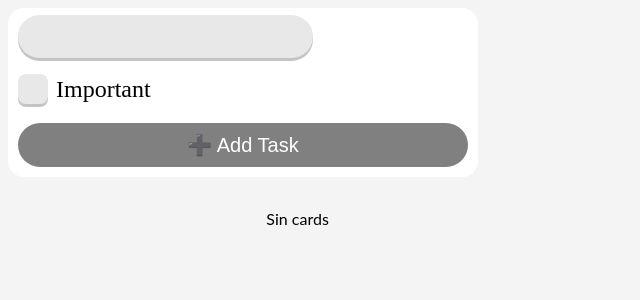
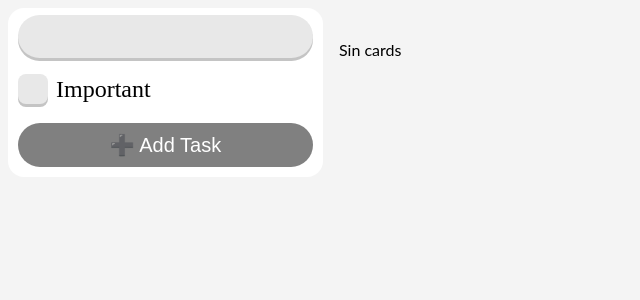
Before and after one commit to mDep07/react-and-react-spring, a React (Create React App) app: page / in a window 1280 px wide. Shown: the top 300 px of the page, without its empty margins (0-640 px from the left). Built offline with nearby package versions, Linux system fonts and the light colour scheme.

Commit message:
2 files modified

```diff
--- a/src/App.js
+++ b/src/App.js
@@ -7,6 +7,28 @@ import { useSpring, animated } from 'react-spring';
 import Db from './Db';
 import Cards from './Cards';
 import Form from './Form';
+
+const size = {
+  xs: '320px',
+  sm: '768px',
+  lg: '1200px',
+};
+export const device = {
+  xs: `(min-width: ${size.xs})`,
+  sm: `(min-width: ${size.sm})`,
+  lg: `(min-width: ${size.lg})`,
+};
+
+const StyledContainer = styled.div`
+  display: flex;
+  flex-direction: column;
+  justifyContent: center;
+  gap: 1rem;
+
+  @media screen and ${device.sm} {
+    flex-direction: row;
+  }
+`;
 
 const StyledParagraph = styled(animated.p)`
   font-size: 45px;
@@ -51,12 +73,12 @@ export default function App() {
   };
 
   return (
-    <div style={{ textAlign: 'center' }}>
+    <StyledContainer>
       <Form handleNewTask={addNewTask} />
       <Cards list={tasks} handleDelete={deleteTask} />
       {/* <ParagraphAnimated placeholder="Ingrese su nombre.">
         {text}
       </ParagraphAnimated> */}
-    </div>
+    </StyledContainer>
   );
 }
--- a/src/Form.js
+++ b/src/Form.js
@@ -35,10 +35,11 @@ const CheckSVG = () => {
 };
 
 const StyledForm = styled(animated.form)`
+  display: block;
   background-color: #fff;
   padding: 10px;
   border-radius: 1rem;
-  max-width: 450px
+  max-width: 450px;
 `;
 
 const StyledFormSection = styled.section`
@@ -176,6 +177,7 @@ export default function Form({ handleNewTask }) {
       const task = { title: text, importance: importanceCheckbox };
       handleNewTask(task);
       changeText('');
+      setImportanceCheckbox(false);
     }
   };
 
```
